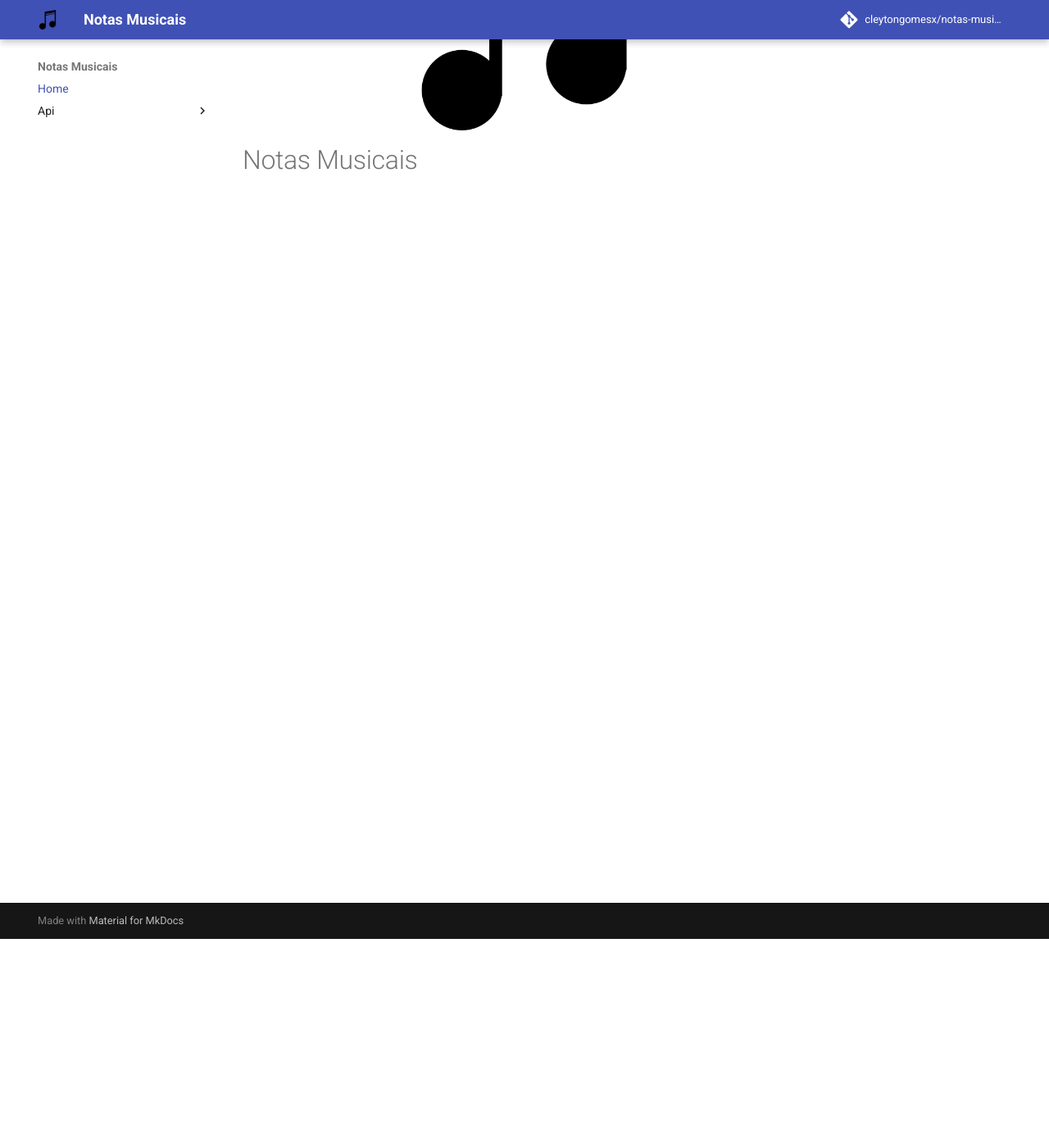
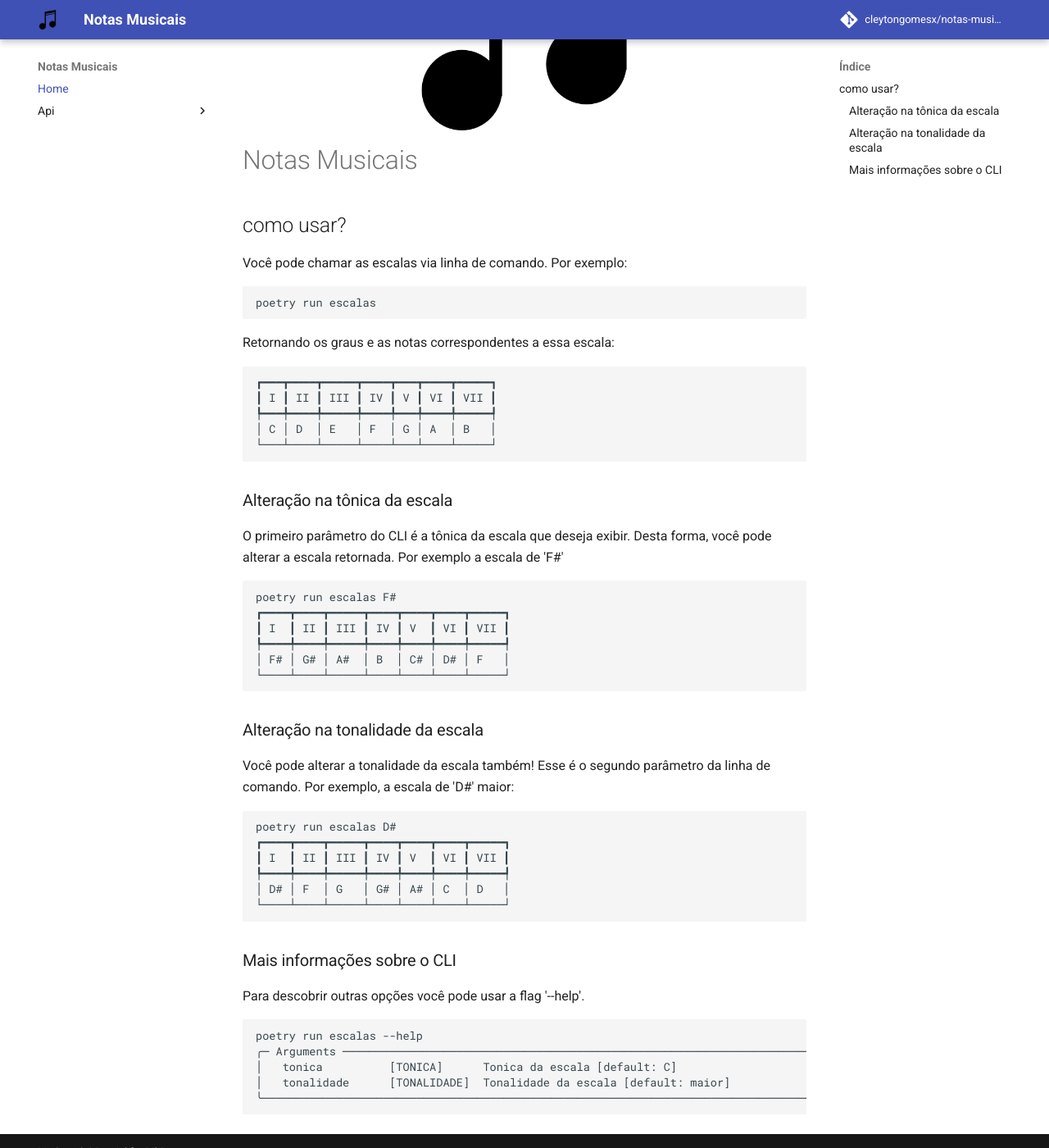
Before and after one commit to cleytongomes/notas-musicais, an MkDocs documentation site: the page built from docs/index.md, in a window 1280 px wide and 1400 px high, scrolled down 255 px. Shown: the whole window at 82% size. Built offline with MkDocs 1.6.1 and Material for MkDocs 9.7.7, drawn with Linux system fonts in a browser that asks for light colours; comment, search, counter and statistics services are not loaded.

Commit message:
Exemplos de uso do CLI na página inicial da documentação

````diff
--- a/docs/index.md
+++ b/docs/index.md
@@ -1,2 +1,54 @@
 ![logo do projeto](assets/logo.png){ width="300" .center }
 # Notas Musicais
+
+## como usar?
+Você pode chamar as escalas via linha de comando. Por exemplo:
+
+```bash
+poetry run escalas
+```
+
+Retornando os graus e as notas correspondentes a essa escala:
+
+```bash
+┏━━━┳━━━━┳━━━━━┳━━━━┳━━━┳━━━━┳━━━━━┓
+┃ I ┃ II ┃ III ┃ IV ┃ V ┃ VI ┃ VII ┃
+┡━━━╇━━━━╇━━━━━╇━━━━╇━━━╇━━━━╇━━━━━┩
+│ C │ D  │ E   │ F  │ G │ A  │ B   │
+└───┴────┴─────┴────┴───┴────┴─────┘
+```
+
+### Alteração na tônica da escala
+O primeiro parâmetro do CLI é a tônica da escala que deseja exibir. Desta forma, você pode alterar a escala retornada. Por exemplo a escala de 'F#'
+
+```bash
+poetry run escalas F#
+┏━━━━┳━━━━┳━━━━━┳━━━━┳━━━━┳━━━━┳━━━━━┓
+┃ I  ┃ II ┃ III ┃ IV ┃ V  ┃ VI ┃ VII ┃
+┡━━━━╇━━━━╇━━━━━╇━━━━╇━━━━╇━━━━╇━━━━━┩
+│ F# │ G# │ A#  │ B  │ C# │ D# │ F   │
+└────┴────┴─────┴────┴────┴────┴─────┘
+```
+
+### Alteração na tonalidade da escala
+Você pode alterar a tonalidade da escala também! Esse é o segundo parâmetro da linha de comando. Por exemplo, a escala de 'D#' maior:
+
+```bash
+poetry run escalas D#
+┏━━━━┳━━━━┳━━━━━┳━━━━┳━━━━┳━━━━┳━━━━━┓
+┃ I  ┃ II ┃ III ┃ IV ┃ V  ┃ VI ┃ VII ┃
+┡━━━━╇━━━━╇━━━━━╇━━━━╇━━━━╇━━━━╇━━━━━┩
+│ D# │ F  │ G   │ G# │ A# │ C  │ D   │
+└────┴────┴─────┴────┴────┴────┴─────┘
+```
+
+### Mais informações sobre o CLI
+Para descobrir outras opções você pode usar a flag '--help'.
+
+```bash
+poetry run escalas --help
+╭─ Arguments ───────────────────────────────────────────────────────────────────────────╮
+│   tonica          [TONICA]      Tonica da escala [default: C]                         │
+│   tonalidade      [TONALIDADE]  Tonalidade da escala [default: maior]                 │
+╰───────────────────────────────────────────────────────────────────────────────────────╯
+```
````
